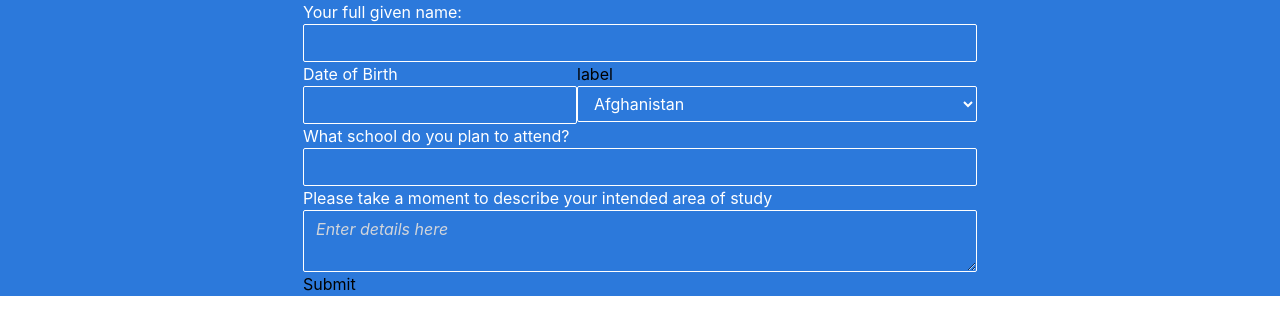
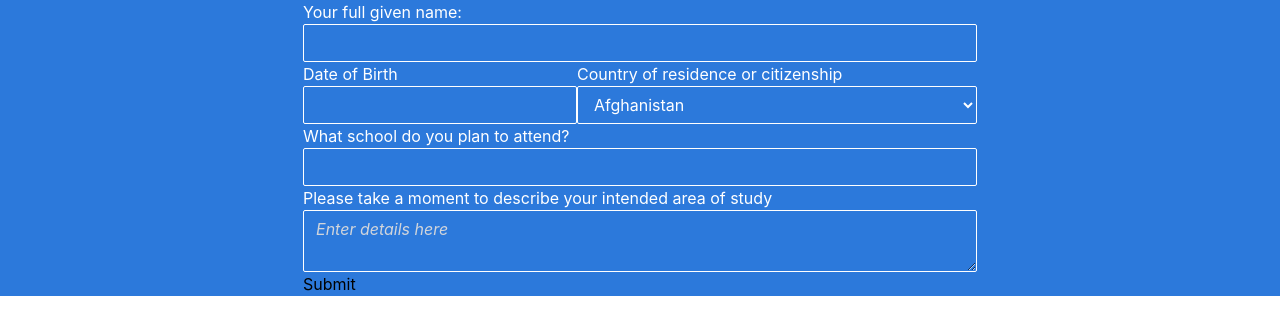
Before and after one commit to gibsonliketheguitar/assessment, a React (Create React App) app in the folder ROOK HOTEL/2_form_validation/: page / in a window 1280 px wide. Shown: the top 334 px of the page. Built offline with nearby package versions, Linux system fonts and the light colour scheme.

Commit message:
style bump for select option

```diff
--- a/ROOK HOTEL/2_form_validation/src/components/Select.tsx
+++ b/ROOK HOTEL/2_form_validation/src/components/Select.tsx
@@ -1,14 +1,14 @@
 export default function Select({ name, label, register, options, ...rest }: any) {
     return (
         <div className="flex flex-col">
-            <label>label</label>
+            <label className="text-white">{label}</label>
             <select
                 className="
-                        form-control
                         block
                         w-full
+                        h-9.5
                         px-3
-                        py-1.5
+                        py-1
                         text-white
                         font-normal
                         bg-transparent bg-clip-padding
--- a/ROOK HOTEL/2_form_validation/tailwind.config.js
+++ b/ROOK HOTEL/2_form_validation/tailwind.config.js
@@ -6,6 +6,9 @@ module.exports = {
         blue: "#2c79db",
         yellow: "#f7dc08",
       },
+      height: {
+        9.5: "2.375rem",
+      },
     },
   },
   plugins: [],
```
Also changed, not shown: 1 other file (tests, documents, lock files or other folders).
